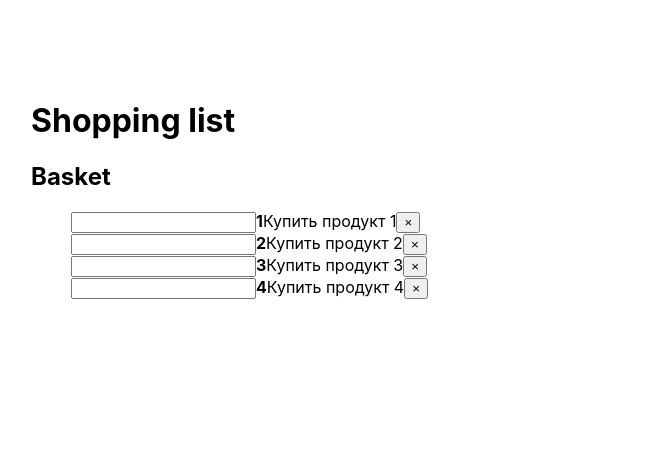
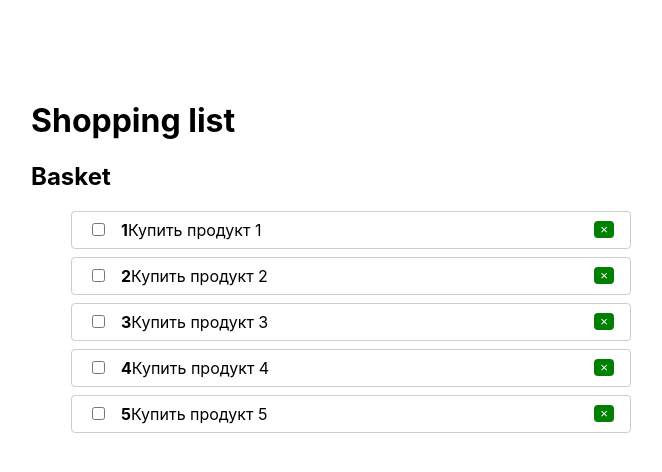
Before and after one commit to PGVlasov/Project1, a React (Create React App) app: page / in a window 1280 px wide. Shown: the top 472 px of the page, without its empty margins (309-971 px from the left). Built offline with nearby package versions, Linux system fonts and the light colour scheme.

Commit message:
i did not found mistake (((

```diff
--- a/src/App.js
+++ b/src/App.js
@@ -3,22 +3,33 @@ import ToDoList from './Todo/todolist';
 
 
 function App() {
-  const todos = [
+    const [todos, setTodos] = React.useState([
     {id:1, complided: false, title: "Купить продукт 1"},
     {id:2, complided: false, title: "Купить продукт 2"},
     {id:3, complided: false, title: "Купить продукт 3"},
-    {id:4, complided: false, title: "Купить продукт 4"}
-  ]
+    {id:4, complided: false, title: "Купить продукт 4"},
+    {id:5, complided: true, title: "Купить продукт 5"} //при true  продукт должен быть зачернут, не раб
+  ])
+
+  function selectMarkTodo (id) {
+      setTodos(
+        todos.map(todo => {
+            if(todo.id === id) {
+                todo.complided = !todo.complided
+            }
+
+      return todo
+    })
+    )
+  }
 
   return (
     <div className="wrapper">
       <h1>Shopping list</h1>
         <h2>Basket</h2>
-        <div className ="basket">
-          <ToDoList todos = {todos} />
-        </div>
+          <ToDoList todos = {todos} onSelectMark ={selectMarkTodo}/>
     </div>
-  );
+  )
 }
 
 export default App;
--- a/src/Todo/todoitems.js
+++ b/src/Todo/todoitems.js
@@ -1,23 +1,61 @@
 import React from 'react';
 import PropTypes from 'prop-types';
 
-function ToDoItem ({todo, index}) {
+const styles = {
+    li: {
+        display: 'flex',
+        justifyContent: 'space-between',
+        alignItems: 'center',
+        padding: '.5rem 1rem',
+        border: '1px solid #ccc',
+        borderRadius: '4px',
+        marginBottom: '.5rem'
+    },
+    input: {
+        marginRight: '1rem'
+    },
+    rem: {
+        background: 'green',
+        borderRadius: '4px',
+        color: '#fff',
+        border: 'none'
+    },
+    /*done: {
+        textDecoration: 'line-through'
+    }*/
+}
+
+function ToDoItem ({todo, index, onChange}) {
+   /* console.log('todo', todo)*/ /*работает*/
+  const classes = []
+
+    if (todo.complited) {
+        classes.push('done')/* должен зачеркнуться, не работает */
+    }
+
+
     return (
-    <li>
-        <span>
-            <input tyoe = "checkbox"/>
+    <li style = {styles.li}>
+        <span className ={classes.join(' ')}>
+            <input
+            type = "checkbox"
+            checked = {todo.complited} /* не работает*/
+            style={styles.input}
+            onChange={() => onChange(todo.id)}
+            />
         <strong>{ index + 1 }</strong>
         {todo.title}
         </span>
 
-        <button>&times;</button>
+        <button style ={styles.rem}>&times;</button>
     </li>
     )
 }
 
 ToDoItem.propTypes = {
     todo: PropTypes.object.isRequired,
-    index: PropTypes.number
+    index: PropTypes.number,
+    onChange: PropTypes.func.isRequired
 }
 
 export default ToDoItem
--- a/src/Todo/todolist.js
+++ b/src/Todo/todolist.js
@@ -14,14 +14,20 @@ function ToDoList (props) {
     return (
         <ul style = {styles.ul}>
           {props.todos.map((todo, index) => {
-              return <ToDoItem todo ={todo} key = {todo.id} index = {index}/>
+              return (<ToDoItem
+              todo ={todo}
+              key = {todo.id}
+              index = {index}
+              onChange={props.onSelectMark}
+              />)
           })}
         </ul>
     )
 }
 
 ToDoList.propTypes = {
-    todos: PropTypes.arrayOf(PropTypes.object).isRequired
+    todos: PropTypes.arrayOf(PropTypes.object).isRequired,
+    onSelectMark: PropTypes.func.isRequired
 }
 
 export default ToDoList
--- a/src/index.css
+++ b/src/index.css
@@ -18,6 +18,10 @@ code {
   width: 600px;
 }
 
-.basket {
+/*.basket {
 
+} */
+
+.done {
+    text-decoration: line-through;
 }
```
